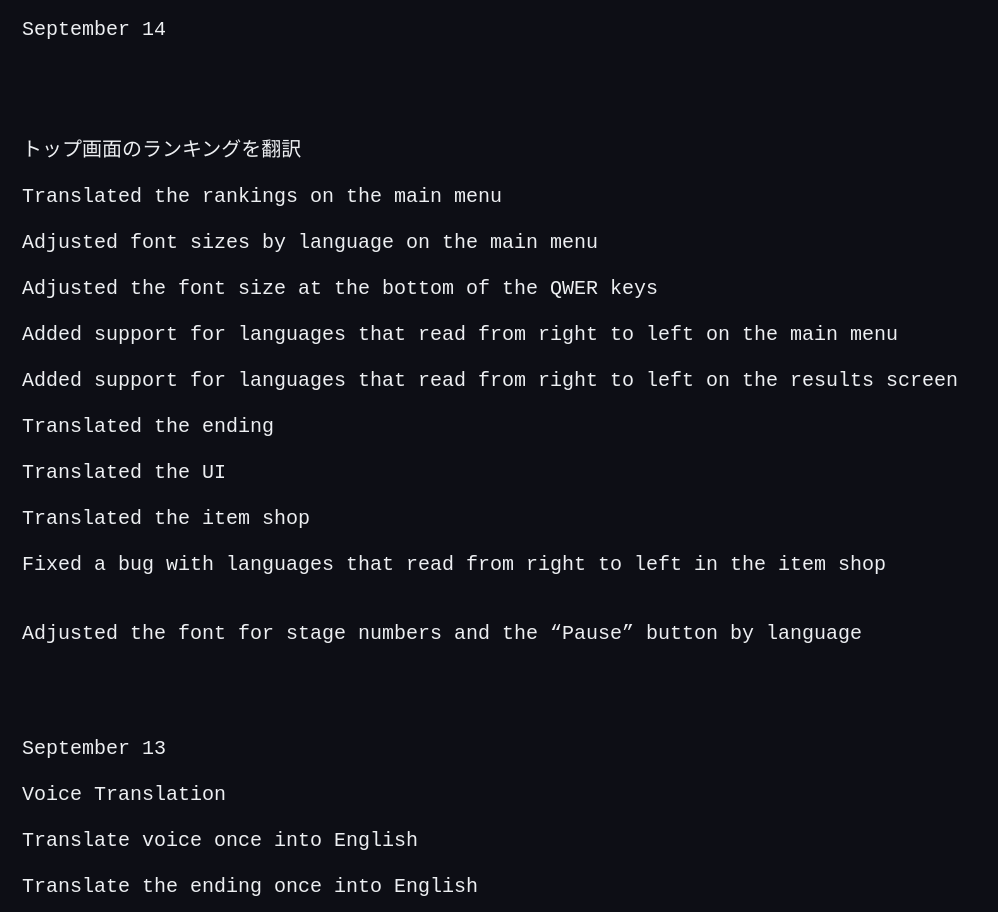
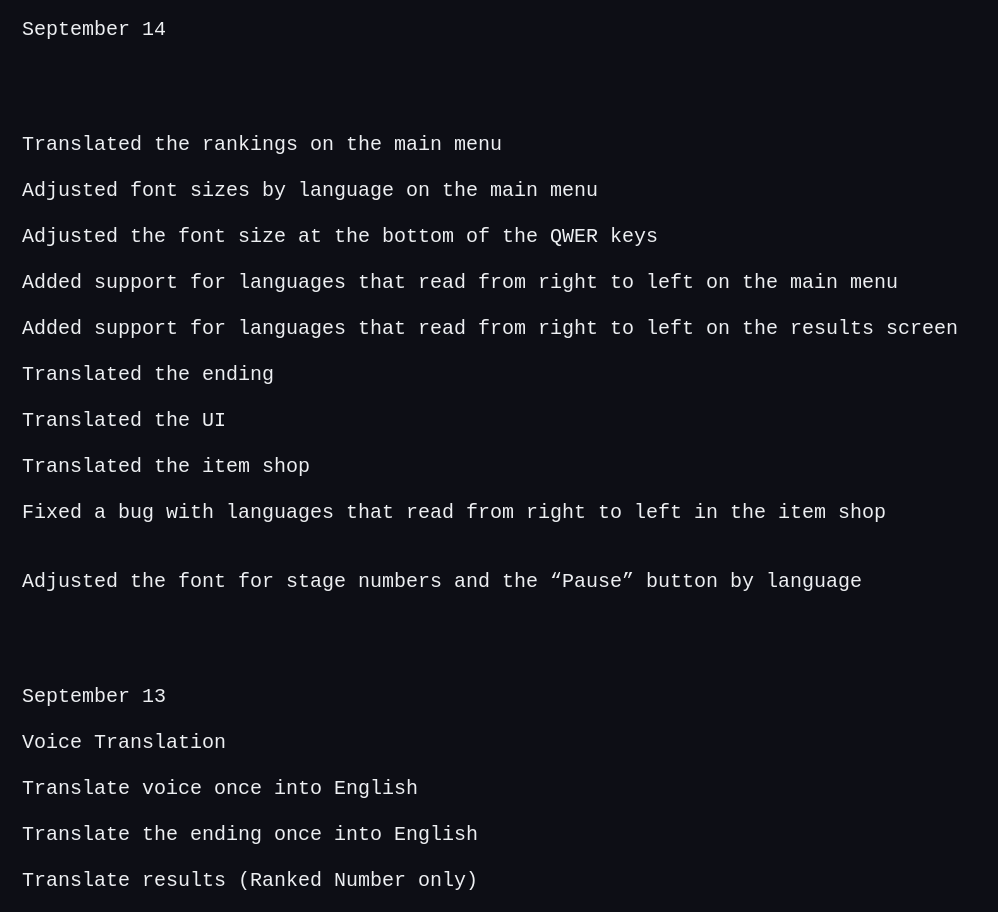
Before and after one commit to noprururu/himarimeimeivssuccubus, a plain HTML site: page index.html in a window 1280 px wide. Shown: the part 1320-2232 px from the top of the page, without its empty margins (0-998 px from the left). Drawn offline with Linux system fonts and the light colour scheme.

Commit message:
Add files via upload

```diff
--- a/index.html
+++ b/index.html
@@ -117,7 +117,6 @@ document.getElementById('title').textContent = configtext[langn].title;
 
 
 
-<div id="hvs21">トップ画面のランキングを翻訳</div>
 <div id="hvs22">トップ画面上の言語別フォントサイズ調整</div>
 <div id="hvs23">QWER下部フォントサイズを調整</div>
 <div id="hvs24">トップ画面を右から表示する言語に対応</div>
```
